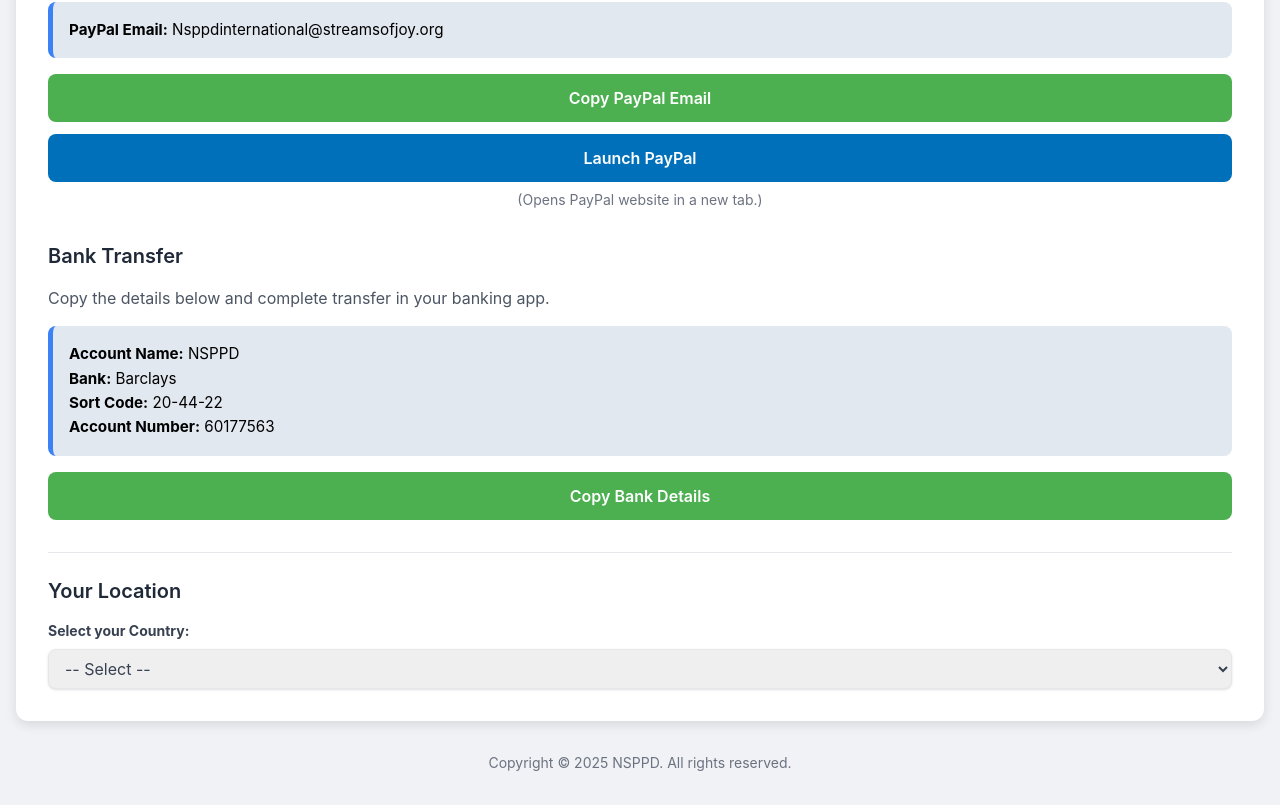
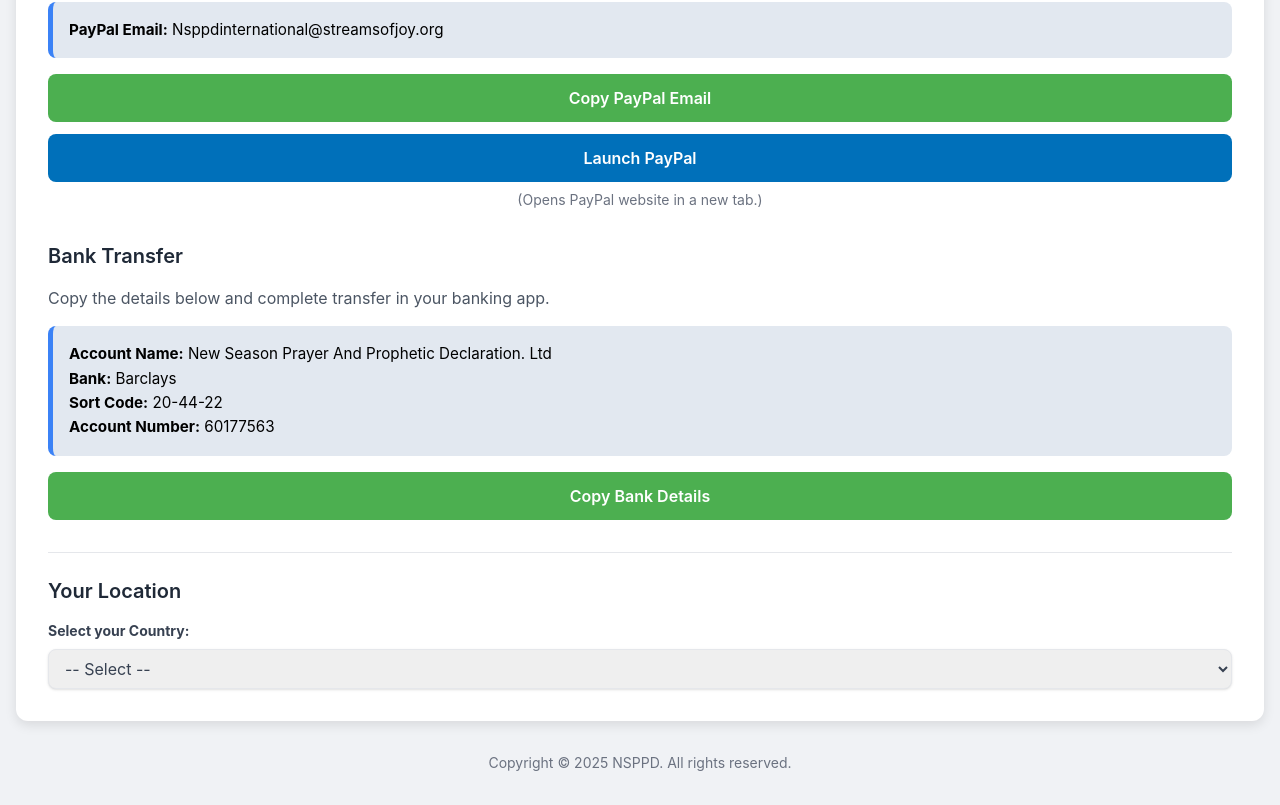
Before and after one commit to Draventai/nsppdgiving, a plain HTML site: page index.html in a window 1280 px wide. Shown: the part 1190-1995 px from the top of the page. Drawn offline with nearby package versions, Linux system fonts and the light colour scheme.

Commit message:
Update index.html

```diff
--- a/index.html
+++ b/index.html
@@ -108,7 +108,7 @@
       <h3 class="text-xl font-semibold text-gray-800 mb-4">Bank Transfer</h3>
       <p class="text-gray-600 mb-4">Copy the details below and complete transfer in your banking app.</p>
       <div class="details-box mb-4">
-        <p><strong>Account Name:</strong> NSPPD</p>
+        <p><strong>Account Name:</strong> New Season Prayer And Prophetic Declaration. Ltd</p>
         <p><strong>Bank:</strong> Barclays</p>
         <p><strong>Sort Code:</strong> 20-44-22</p>
         <p><strong>Account Number:</strong> 60177563</p>
```
